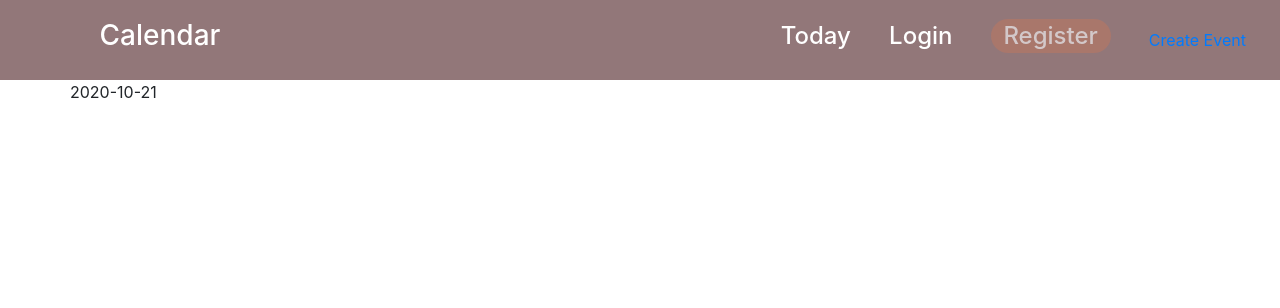
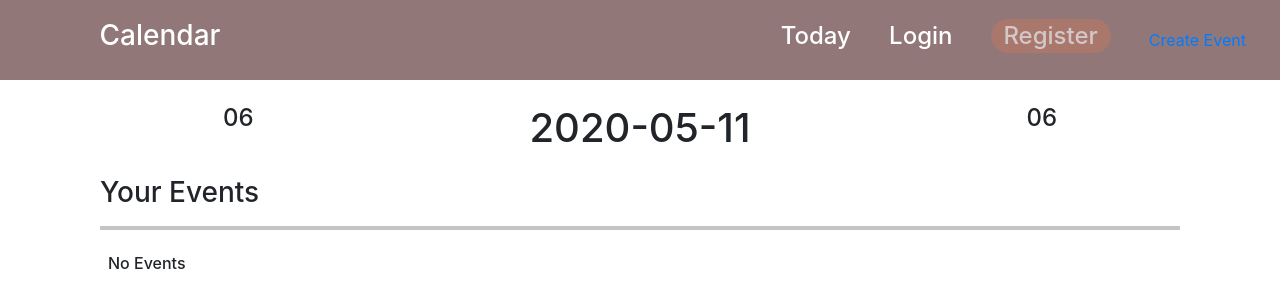
Before and after one commit to Dafali9012/calendar-project, a React (Create React App) app: page /dayview in a window 1280 px wide. Shown: the top 308 px of the page. Built offline with nearby package versions, Linux system fonts and the light colour scheme.

Commit message:
datumet är dagens

```diff
--- a/src/components/DayView.js
+++ b/src/components/DayView.js
@@ -2,13 +2,29 @@ import React, {useState} from 'react';
 
 export default function dayView(){
 
+    let today = new Date();
+    let dd = String(today.getDate()).padStart(2, '0');
+    let mm = String(today.getMonth() + 1).padStart(2, '0'); //January is 0!
+    let yyyy = today.getFullYear();
+    let tomorrowDate = String(today.getDate() + 1).padStart(2, '0');
+    let yesterdayDate = String(today.getDate() + 1).padStart(2, '0');
+    let tomorrow = new Date();
+    let yesterday = new Date();
+
+    today = yyyy + '-' + dd + '-' + mm;
+    tomorrow = tomorrowDate;
+    yesterday = yesterdayDate;
+
     return (
-        <div className="container">
-            <div className="row">
-                <section className="row justify-content-center">
-                    2020-10-21
-                </section>
-            </div>
+        <div className="container justify-content-center mt-4">
+            <section className="row d-flex justify-content-around">
+                <h4>{yesterday}</h4>
+                <h1>{today}</h1>
+                <h4>{tomorrow}</h4>
+            </section>
+                <h3 className="mt-3 mb-3">Your Events</h3>
+                <p className="underLine" />
+                <h6 className="mt-4 ml-2">No Events</h6>
         </div>
     )
 }
--- /dev/null
+++ b/src/sass/_underline.scss
@@ -0,0 +1,3 @@
+.underLine{
+    border: solid #c4c4c4 2px;
+}
--- a/src/sass/style.scss
+++ b/src/sass/style.scss
@@ -4,3 +4,4 @@
 @import 'header.scss';
 @import 'register.scss';
 @import 'login.scss';
+@import 'underline.scss';
```
